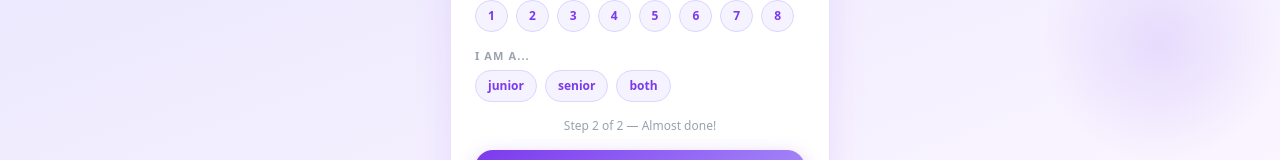
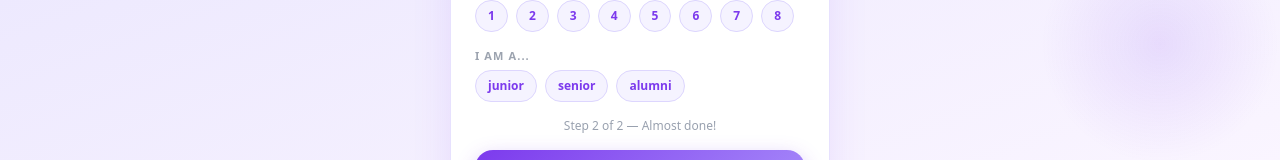
Before and after one commit to maneedasshrestha/codeyatra2.0_Profit.exe_Beacon, a Next.js app in the folder frontend/: page /setup/complete-profile in a window 1280 px wide. Shown: the part 636-796 px from the top of the page. Built offline with nearby package versions, Linux system fonts and the light colour scheme; sample sign-in values are in the browser's storage.

Commit message:
integration in processs

```diff
--- a/frontend/app/setup/complete-profile/page.tsx
+++ b/frontend/app/setup/complete-profile/page.tsx
@@ -15,7 +15,7 @@ import {
 
 const STREAMS = ["Engineering", "BIT", "BCA", "MCA", "Physics", "Other"];
 const SEMESTERS = ["1", "2", "3", "4", "5", "6", "7", "8"];
-const ROLES = ["junior", "senior", "both"];
+const ROLES = ["junior", "senior", "alumni"];
 
 type Form = {
   name: string;
```
